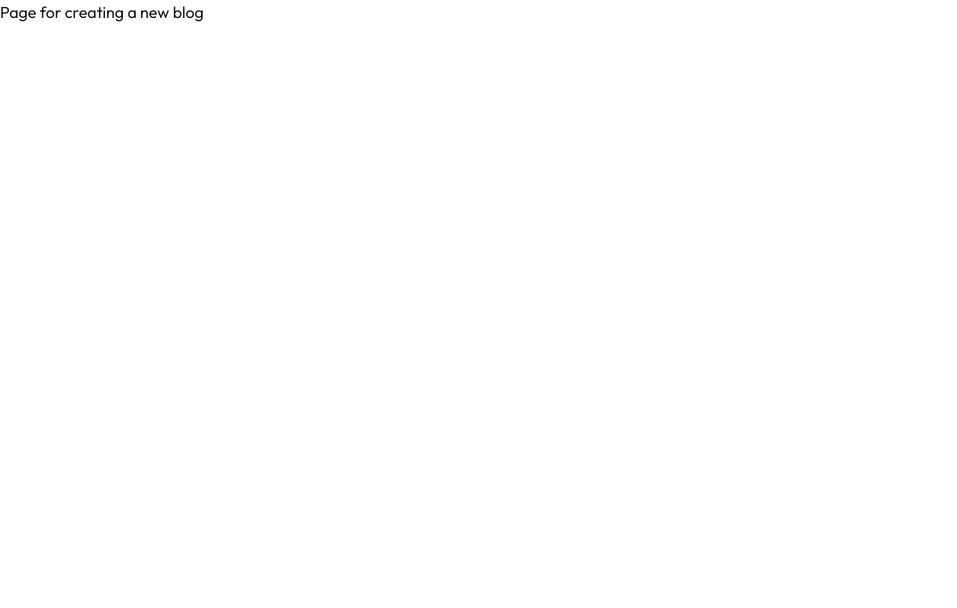
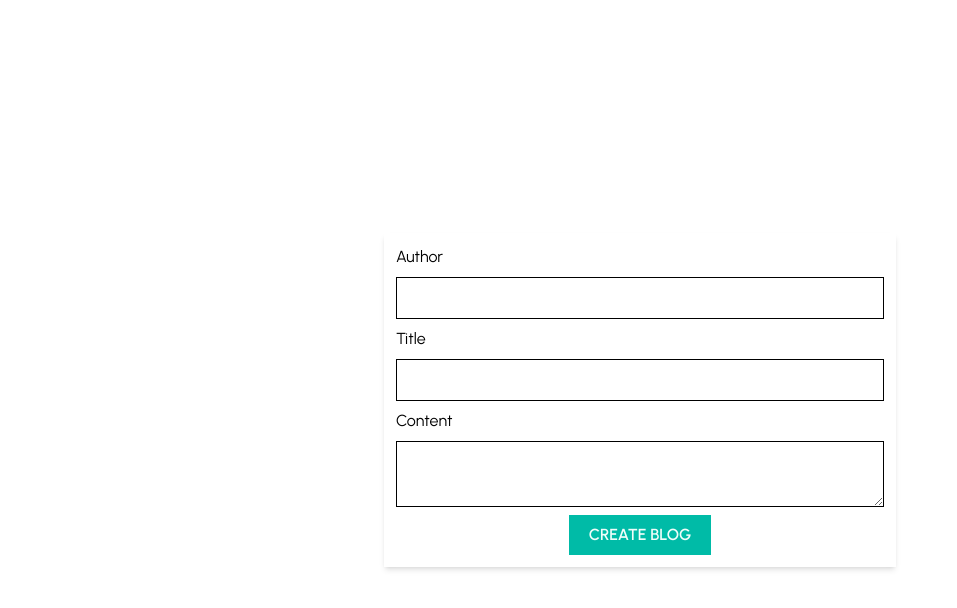
Before and after one commit to nshiziw/next-blog, a Next.js app: page /create in a window 1280 px wide. Shown: the top 608 px of the page, without its empty margins (0-957 px from the left). Built offline with nearby package versions, Linux system fonts and the light colour scheme.

Commit message:
development

```diff
--- a/src/app/api/posts/route.ts
+++ b/src/app/api/posts/route.ts
@@ -57,6 +57,7 @@ export async function POST(req: NextRequest) {
         return NextResponse.json({
             message: 'Error creating post',
             error: e instanceof Error ? e.message : "Error creating post"
-        }, {status: 500})
+        }, { status: 500 })
+        console.log(e);
     }
 }
--- a/src/app/blogs/page.tsx
+++ b/src/app/blogs/page.tsx
@@ -1,8 +1,17 @@
+import Link from 'next/link'
 import React from 'react'
 
 const page = () => {
   return (
-    <div>All blogs will go here</div>
+    <section className='w-full px-[10%] py-20'>
+      <div className='grid grid-cols-3 gap-8'>
+        <div className='flex flex-col gap-2 shadow-lg rounded-md p-4'>
+          <h1>Heading</h1>
+          <p>Author</p>
+          <Link href='/blog' className='text-sky-600 hover:underline'>Read more</Link>
+        </div>
+      </div>
+    </section>
   )
 }
 
--- a/src/app/create/page.tsx
+++ b/src/app/create/page.tsx
@@ -1,9 +1,75 @@
-import React from 'react'
+'use client'; // Add this line at the very top
 
-const page = () => {
-  return (
-    <div>Page for creating a new blog</div>
-  )
+
+import React, { useState } from 'react'
+import { useRouter } from 'next/navigation'
+
+const Page = () => {
+
+    const [author, setAuthor] = useState("")
+    const [title, setTitle] = useState("")
+    const [content, setContent] = useState("")
+    const [error, setError] = useState("")
+    const [success, setSuccess] = useState(false)
+    const router = useRouter()
+
+
+    const handleBlogSubmit = async (e: React.FormEvent) => {
+        e.preventDefault()
+
+        setError("");
+        setSuccess(false);
+
+        const postData = {
+            author,
+            title,
+            content,
+        }
+
+        try {
+
+            const response = await fetch("/api/posts", {
+                method: 'POST',
+                headers: {
+                    "content-type": "application/json",
+                },
+                body: JSON.stringify(postData),
+            });
+
+            if (!response.ok) {
+                const { error } = await response.json();
+                setError(error || "Failed to create blog post");
+            } else {
+                setSuccess(true);
+                setAuthor("")
+                setTitle("")
+                setContent("")
+                setTimeout(() => {
+                    router.push('/blogs');
+                }, 1500)
+            }
+
+        } catch (e) {
+            setError("Failed to create blog. Please try again later.");
+            console.log(e);
+        }
+    }
+
+    return (
+        <section className='w-full h-screen flex flex-col items-center justify-center'>
+            <form onSubmit={handleBlogSubmit} className='flex flex-col shadow-md gap-2 p-3 w-2/5'>
+                {error && <p className="text-red-500">{error}</p>}
+                {success && <p className="text-green-500">Blog created successfully!</p>}
+                <label htmlFor="">Author</label>
+                <input className='border px-4 py-2 outline-none' type="text" required value={author} onChange={(e) => setAuthor(e.target.value)} id="author" />
+                <label htmlFor="">Title</label>
+                <input className='border px-4 py-2 outline-none' type="text" required value={title} onChange={(e) => setTitle(e.target.value)} id="title" />
+                <label htmlFor="">Content</label>
+                <textarea className='border px-4 py-2 outline-none' required value={content} onChange={(e) => setContent(e.target.value)} id="content"></textarea>
+                <button className='bg-teal-500 m-auto text-teal-50 uppercase py-2 px-5 font-semibold w-fit' type="submit">Create Blog</button>
+            </form>
+        </section>
+    )
 }
 
-export default page
+export default Page
--- a/src/app/globals.css
+++ b/src/app/globals.css
@@ -1,25 +1,8 @@
 @import url(https://fonts.googleapis.com/css?family=Outfit:100,200,300,regular,500,600,700,800,900);
+@import url(https://fonts.googleapis.com/css?family=Urbanist:100,200,300,regular,500,600,700,800,900,100italic,200italic,300italic,italic,500italic,600italic,700italic,800italic,900italic);
 @import "tailwindcss";
 
-@theme {
-  --font-sans: var(--font-geist-sans);
-  --font-mono: var(--font-geist-mono);
+body {
+  /* font-family: "Outfit", sans-serif; */
+  font-family: "Urbanist", sans-serif;
 }
-
-:root {
-  --background: #ffffff;
-  --foreground: #171717;
-}
-
-@media (prefers-color-scheme: dark) {
-  :root {
-    --background: #0a0a0a;
-    --foreground: #ededed;
-  }
-}
-
-body {
-  color: var(--foreground);
-  background: var(--background);
-  font-family: "Outfit", sans-serif;
-}
```
